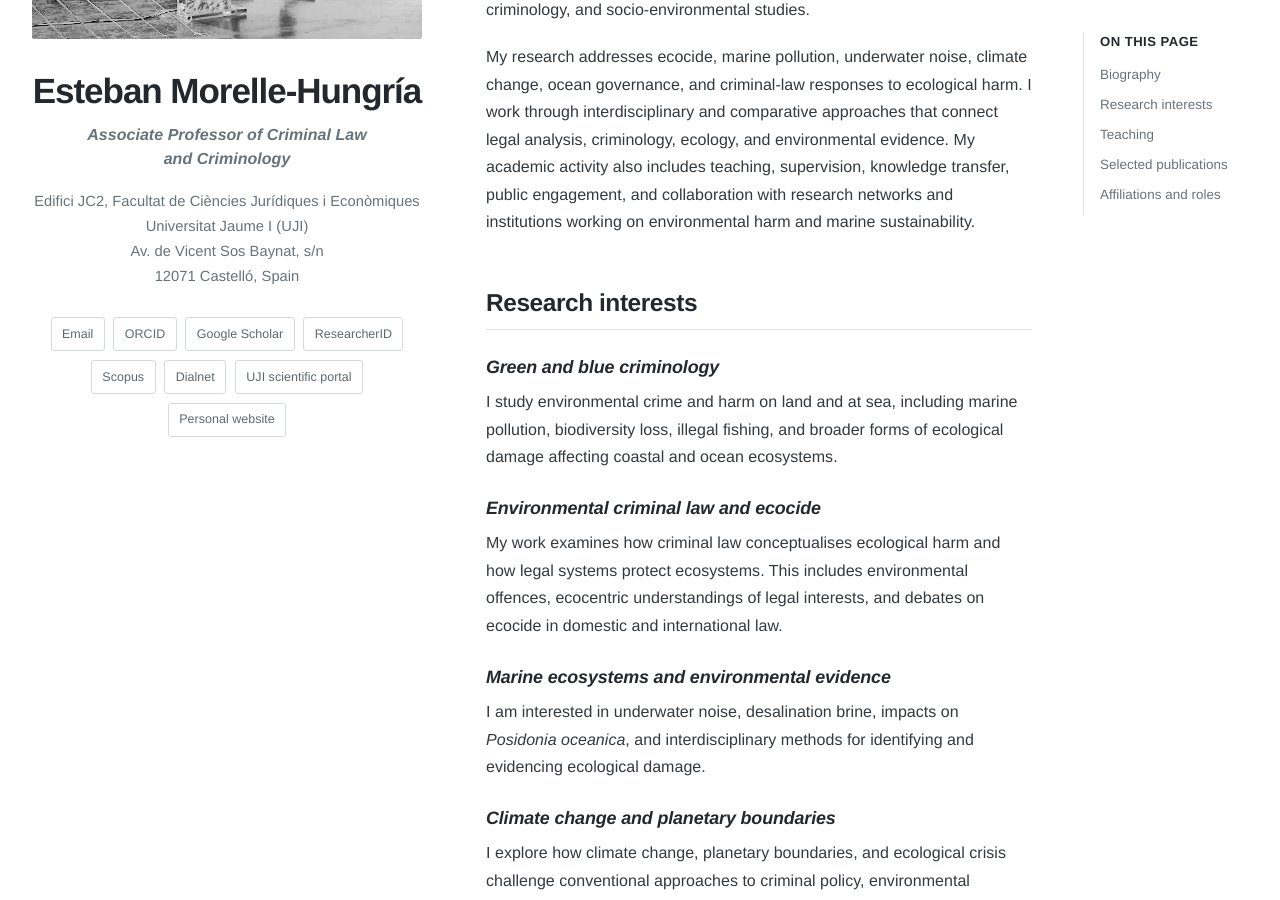
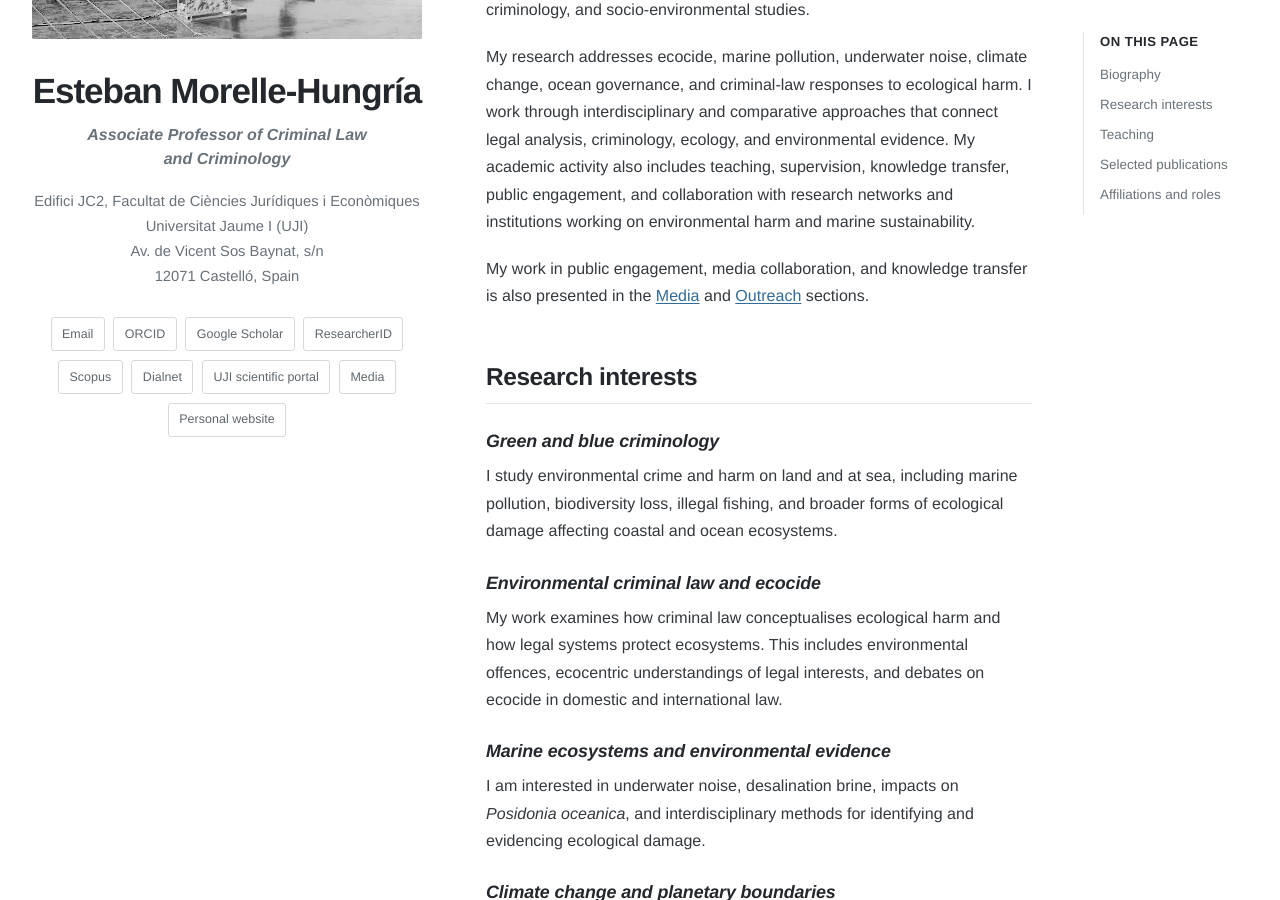
Before and after one commit to emorelleh/emorelleh.github.io, a Jekyll site: the page built from index.md, in a window 1280 px wide and 900 px high, scrolled down 553 px. Built offline with Jekyll 4.4.1, drawn with Linux system fonts in a browser that asks for light colours; some of the changed text lies outside the part shown.

Commit message:
Update index.md

```diff
--- a/index.md
+++ b/index.md
@@ -34,6 +34,7 @@ description: "Environmental criminal law, green and blue criminology, marine har
       <a href="https://www.scopus.com/authid/detail.uri?authorId=57220128052">Scopus</a>
       <a href="https://dialnet.unirioja.es/servlet/autor?codigo=4408546">Dialnet</a>
       <a href="https://portalcientific.uji.es/investigadores/1327563/detalle">UJI scientific portal</a>
+      <a href="{{ '/media/' | relative_url }}">Media</a>
       <a href="https://emorellehungria.com">Personal website</a>
     </div>
   </aside>
@@ -68,6 +69,12 @@ description: "Environmental criminal law, green and blue criminology, marine har
           ecology, and environmental evidence. My academic activity also includes teaching,
           supervision, knowledge transfer, public engagement, and collaboration with research
           networks and institutions working on environmental harm and marine sustainability.
+        </p>
+
+        <p>
+          My work in public engagement, media collaboration, and knowledge transfer is also presented
+          in the <a href="{{ '/media/' | relative_url }}">Media</a> and
+          <a href="{{ '/outreach/' | relative_url }}">Outreach</a> sections.
         </p>
       </section>
 
@@ -155,7 +162,7 @@ description: "Environmental criminal law, green and blue criminology, marine har
 
           <li>
             <strong>Morelle Hungría, Esteban.</strong>
-            <a href="https://open-research-europe.ec.europa.eu/articles/6-209">
+            <a href="https://doi.org/10.12688/openreseurope.24170.2">
               Ecological harm and criminal thresholds: A pilot legal-ecological coding framework
               for environmental crime judgments
             </a>.
@@ -194,8 +201,11 @@ description: "Environmental criminal law, green and blue criminology, marine har
           <a href="{{ '/publications/' | relative_url }}">full list of publications</a>,
           my
           <a href="https://scholar.google.com/citations?user=SXUl9Y0AAAAJ&hl=en">Google Scholar profile</a>,
-          and my
-          <a href="https://portalcientific.uji.es/investigadores/1327563/publicaciones">UJI research profile</a>.
+          my
+          <a href="https://portalcientific.uji.es/investigadores/1327563/publicaciones">UJI research profile</a>,
+          and the
+          <a href="{{ '/media/' | relative_url }}">Media</a>
+          page for selected interviews, press articles, radio contributions, and public communication activities.
         </p>
       </section>
 
```
